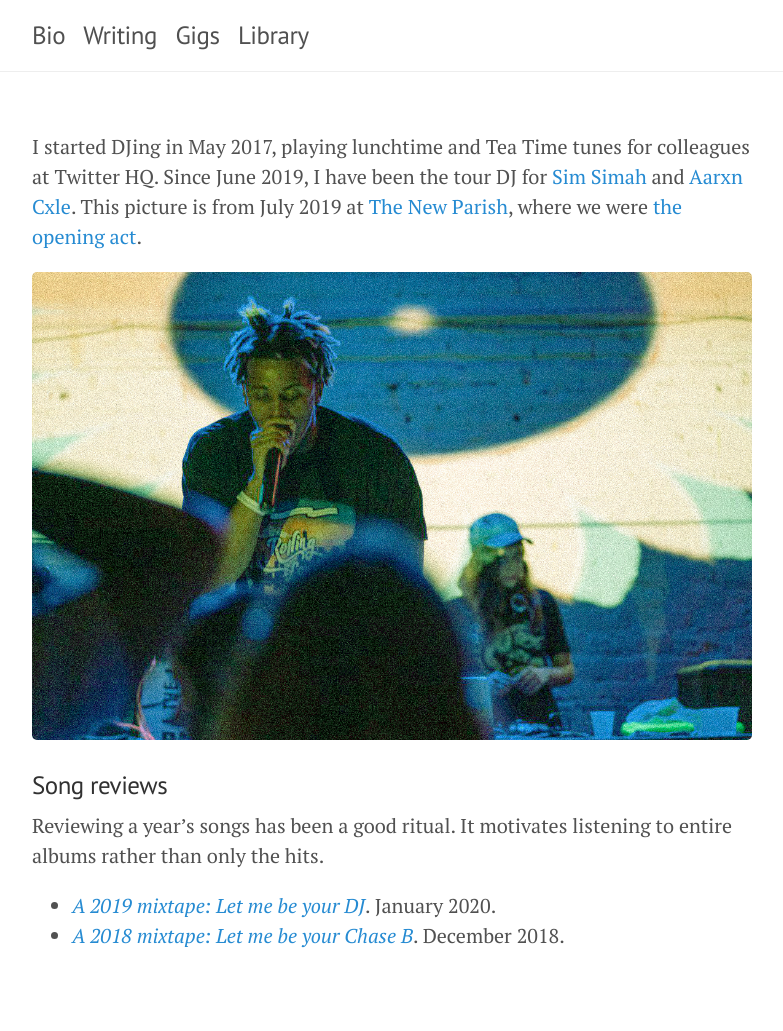
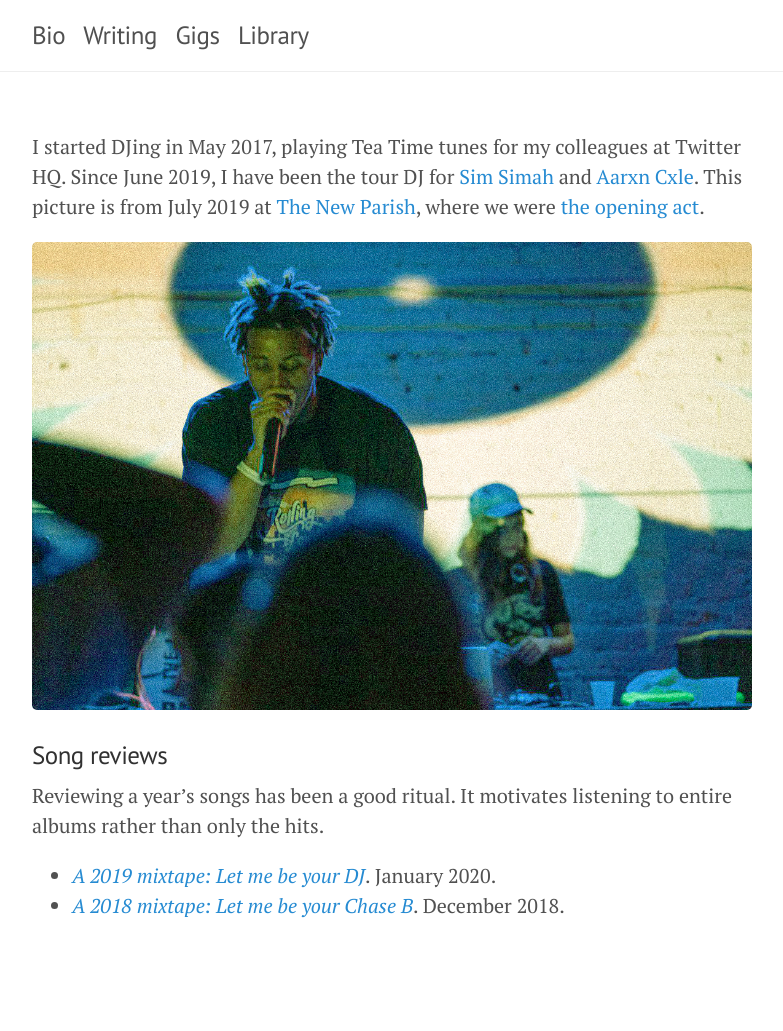
Before and after one commit to djpardis/djpardis.github.io, a Jekyll site: the page built from gigs.md, in a window 1280 px wide. Shown: the whole page, without its empty margins (248-1031 px from the left). Built offline with Jekyll 4.4.1, drawn with Linux system fonts in a browser that asks for light colours; after the commit the page ends 1001 px from its top, so only the background shows below that.

Commit message:
Fix wording

```diff
--- a/gigs.md
+++ b/gigs.md
@@ -3,7 +3,7 @@
 title: Gigs
 ---
 
-I started DJing in May 2017, playing lunchtime and Tea Time tunes for colleagues at Twitter HQ. Since June 2019, I have been the tour DJ for <a href="https://open.spotify.com/artist/6rGjsK7JJpHkUTVtj2PPwf" target="_blank">Sim Simah</a> and <a href="https://open.spotify.com/artist/0gvTXbRp8PiAeztLTbbjdX" target="_blank">Aarxn Cxle</a>. This picture is from July 2019 at <a href="https://www.thenewparish.com/" target="_blank">The New Parish</a>, where we were <a href="https://www.thenewparish.com/e/camron-62022556135/" target="_blank">the opening act</a>.
+I started DJing in May 2017, playing Tea Time tunes for my colleagues at Twitter HQ. Since June 2019, I have been the tour DJ for <a href="https://open.spotify.com/artist/6rGjsK7JJpHkUTVtj2PPwf" target="_blank">Sim Simah</a> and <a href="https://open.spotify.com/artist/0gvTXbRp8PiAeztLTbbjdX" target="_blank">Aarxn Cxle</a>. This picture is from July 2019 at <a href="https://www.thenewparish.com/" target="_blank">The New Parish</a>, where we were <a href="https://www.thenewparish.com/e/camron-62022556135/" target="_blank">the opening act</a>.
 
 <img src="/files/pics/djing.jpg" alt="Sim Simah and Pardis Noorzad (aka DJ Pardis)" title="Sim Simah and DJ Pardis">
 
```
